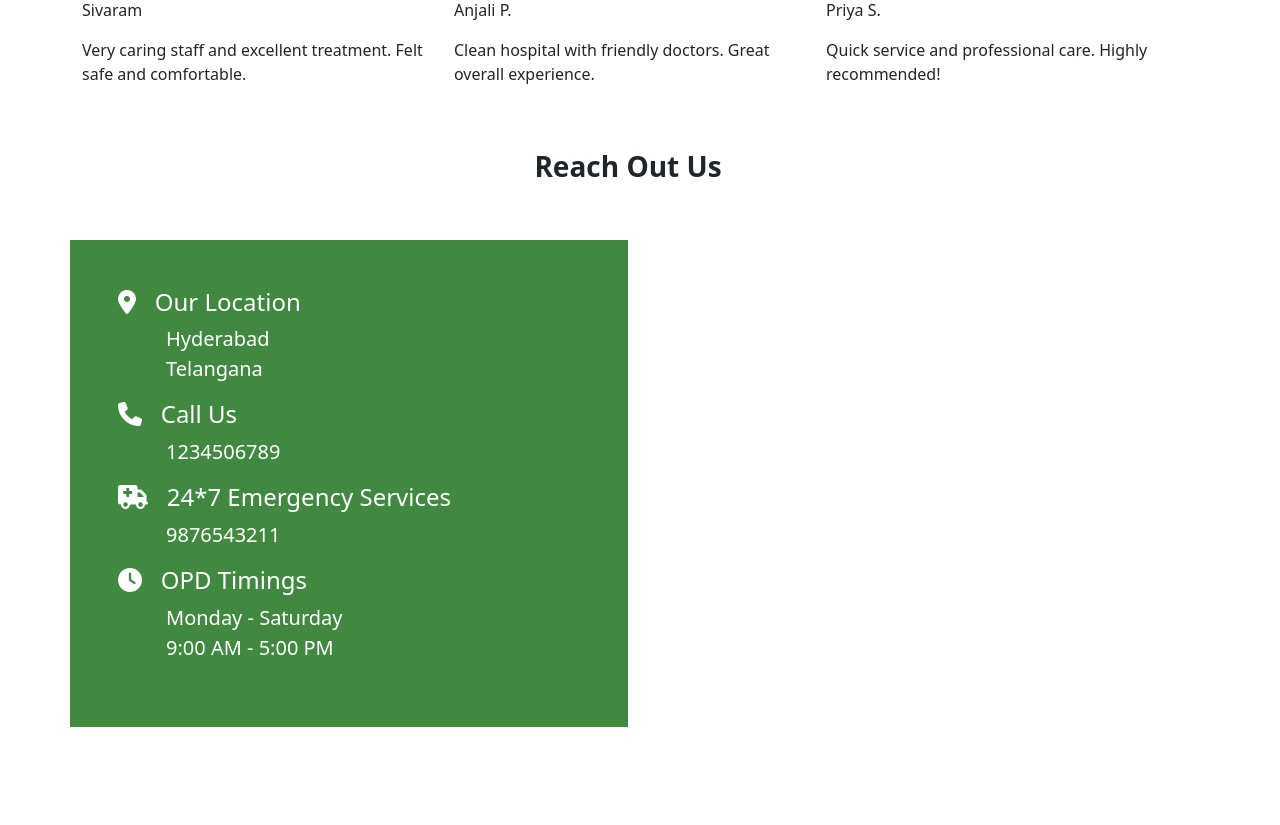
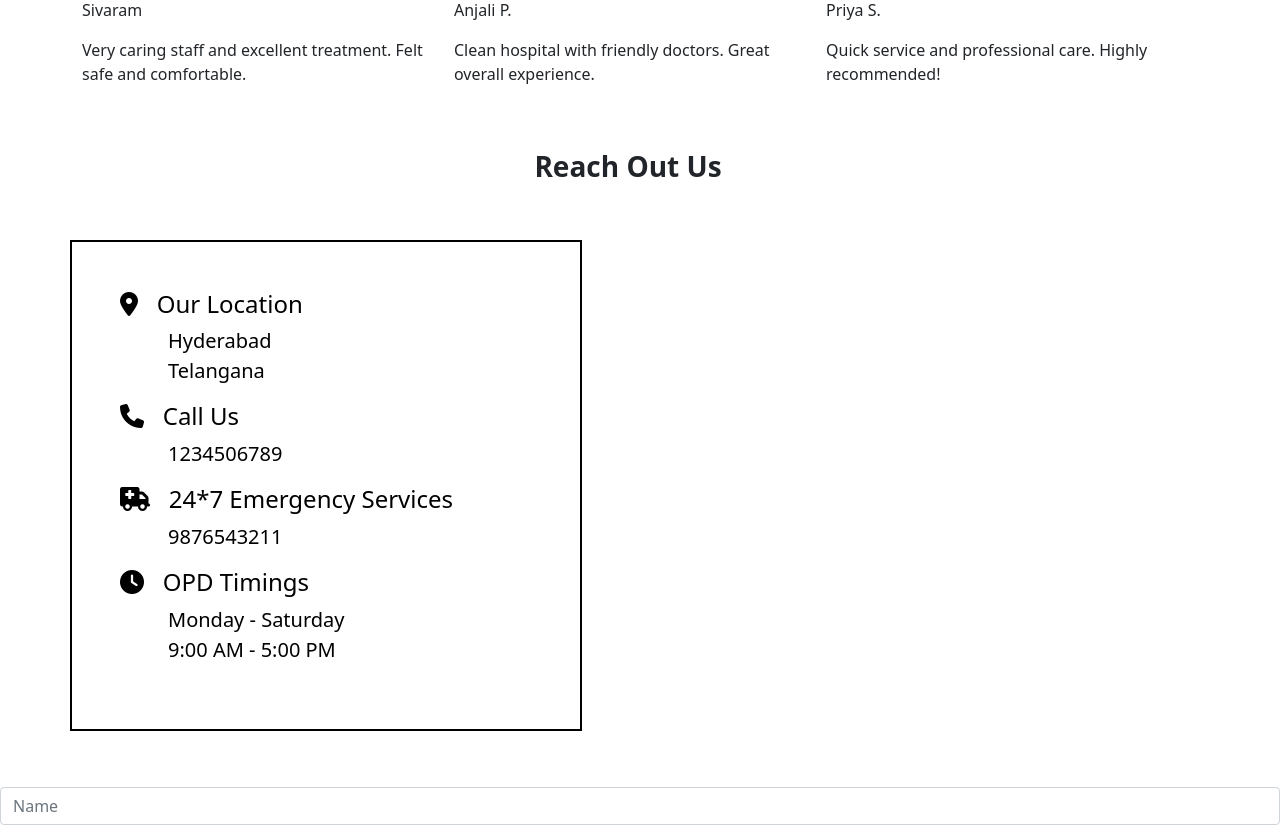
Before and after one commit to pawankalyankarri/hospital-management-using-django, a Django app: page / in a window 1280 px wide. Shown: the part 3688-4513 px from the top of the page. Before the commit the page ends 4415 px from the top, so only its background shows below. Run offline with Django 5.2, Linux system fonts and the light colour scheme.

Commit message:
fixed smmall small things

```diff
--- a/Templates/home/home.html
+++ b/Templates/home/home.html
@@ -55,9 +55,9 @@
 <section class="sidebar list-unstyled">
   <ul>
     <li class="nav-item">
-      <i class="fa-regular fa-calendar-check"></i><br /><span
-        >Book An Appointment</span
-      >
+      <i class="fa-regular fa-calendar-check"></i><br />
+        <a href="http://127.0.0.1:8000/appointment"><span>Book An Appointment</span></a>
+
     </li>
     <li class="nav-item">
       <i class="fa-solid fa-comment-dots"></i> <br /><span>Text Us</span>
@@ -276,4 +276,10 @@
     </div>
   </div>
 </section>
+<section class="addright">
+    <form action="">
+      <div>
+        <input type="text" placeholder="Name" class="form-control"></div>
+    </form>
+</section>
 {%endblock%}
--- a/Templates/messages/apsuccess.html
+++ b/Templates/messages/apsuccess.html
@@ -16,7 +16,7 @@
       <h5>Your slot is booked on <strong>{{s_date}} </strong> slot time is  <strong>{{slot}} </strong></h5>
 
       <!-- <p>{{d_id}}</p> -->
-
+      <p><a href="http://127.0.0.1:8000">Back to Home</a></p>
     </div>
   </div>
 </div>
--- a/static/css/home/home.css
+++ b/static/css/home/home.css
@@ -122,8 +122,10 @@
 }
 /* contact and address */
 .address{
-    background-color: rgb(65, 137, 65) !important;
-    color:white !important;
+    width: 40vw;
+    color:black;
+    border: 2px solid black;
+    margin-bottom: 5%;
 
 }
 .sidebar{
@@ -151,7 +153,10 @@
     font-weight:500;
     text-align: center;
 }
-
+.sidebar ul li a{
+    text-decoration: none;
+    color: whitesmoke;
+}
 .sidebar ul li span{
     display: block;
     width: 100%;
```
